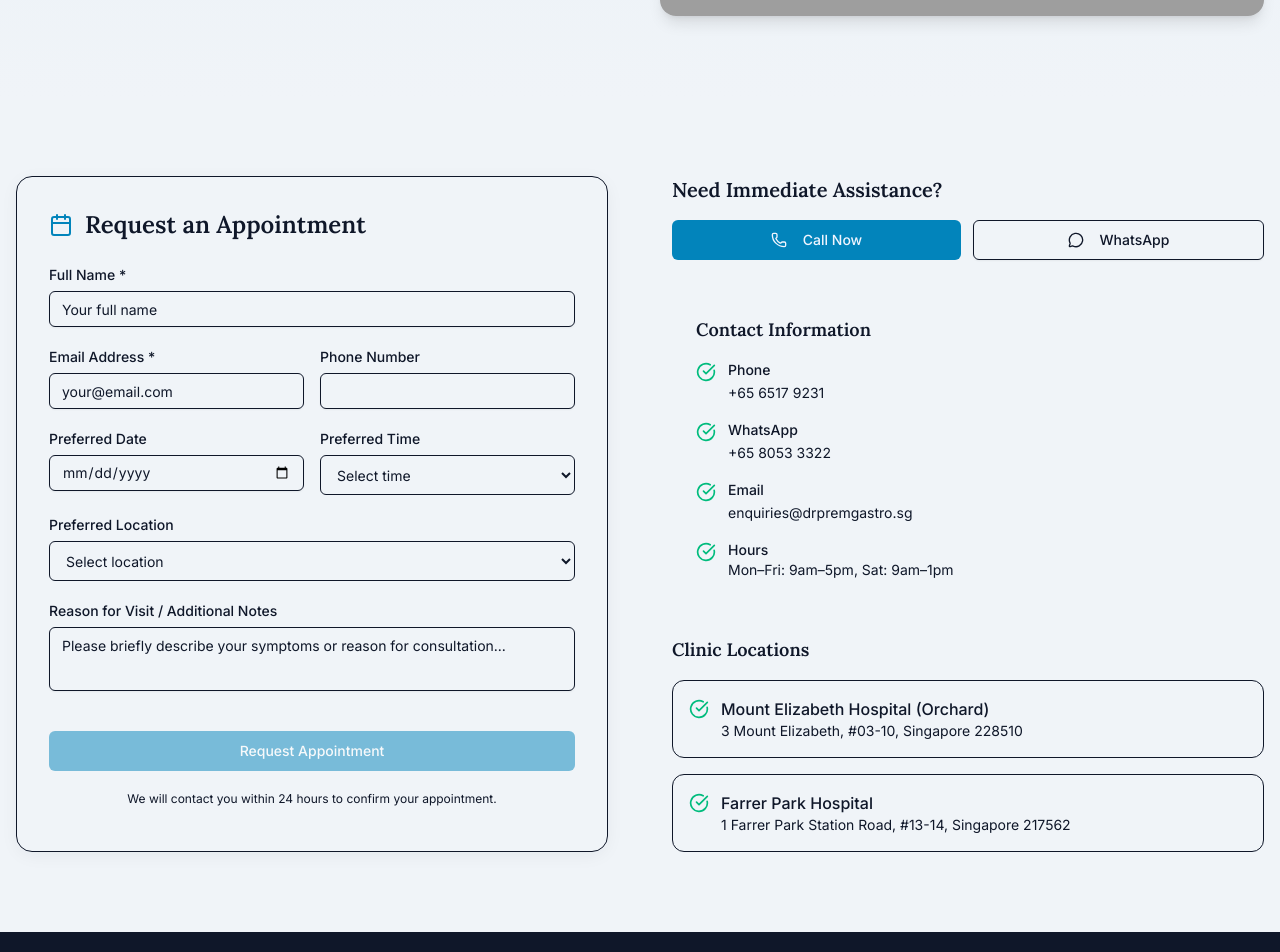
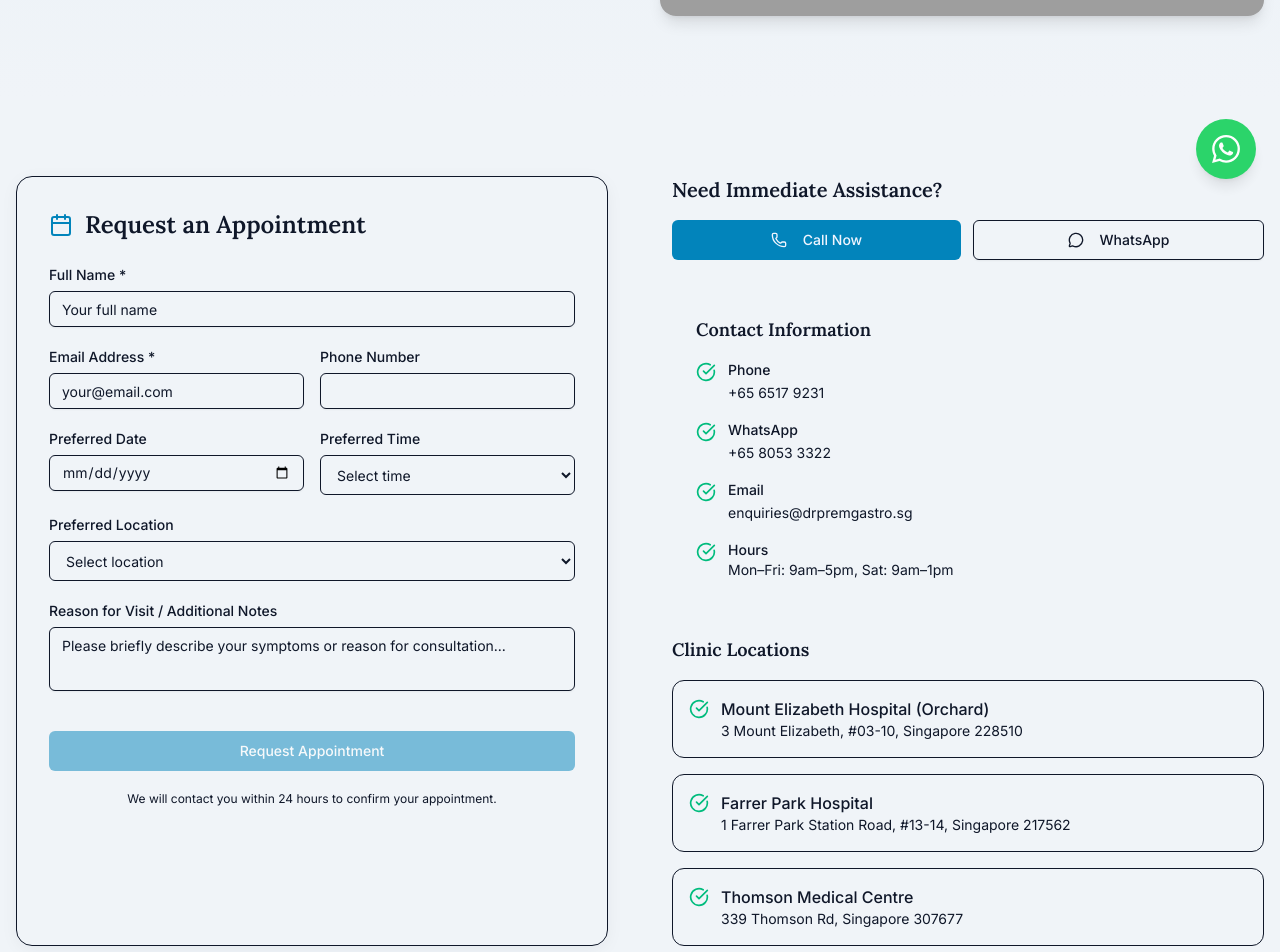
Before and after one commit to phthurairajah-blip/acorn-prem-fe, a Next.js app: page /book-appointment in a window 1280 px wide. Shown: the part 597-1549 px from the top of the page. Built offline with nearby package versions, Linux system fonts and the light colour scheme; no server answers; grey boxes are pictures that could not be loaded.

Commit message:
chore: added whatsapp button and location

```diff
--- a/app/layout.tsx
+++ b/app/layout.tsx
@@ -2,6 +2,7 @@
 import { Geist, Geist_Mono } from "next/font/google";
 import "./globals.css";
 import GoogleAnalytics from "@/components/GoogleAnalytics";
+import WhatsappButtonGate from "@/components/WhatsappButtonGate";
 
 const geistSans = Geist({
   variable: "--font-geist-sans",
@@ -31,6 +32,7 @@
       >
         <GoogleAnalytics measurementId="G-KC4EG87EWT" />
         {children}
+        <WhatsappButtonGate />
       </body>
     </html>
   );
--- a/components/Contact.tsx
+++ b/components/Contact.tsx
@@ -68,6 +68,11 @@
     name: "Farrer Park Hospital",
     address: "1 Farrer Park Station Road, #13-14, Singapore 217562",
     href: "https://maps.google.com/?q=1+Farrer+Park+Station+Road+Singapore+217562",
+  },
+  {
+    name: "Thomson Medical Centre",
+    address: "339 Thomson Rd, Singapore 307677",
+    href: "https://maps.google.com/?q=339+Thomson+Rd+Singapore+307677",
   },
 ];
 
@@ -373,6 +378,7 @@
                   <option value="">Select location</option>
                   <option value="Mount Elizabeth Hospital (Orchard)">Mount Elizabeth Hospital (Orchard)</option>
                   <option value="Farrer Park Hospital">Farrer Park Hospital</option>
+                  <option value="Thomson Medical Centre">Thomson Medical Centre</option>
                   <option value="No preference">No preference</option>
                 </select>
               </div>
--- /dev/null
+++ b/components/WhatsappButton.tsx
@@ -0,0 +1,21 @@
+
+export const WhatsAppButton = () => {
+  return (
+    <a
+      href="https://wa.me/6580533322"
+      target="_blank"
+      rel="noopener noreferrer"
+      aria-label="Chat on WhatsApp"
+      className="fixed bottom-6 right-6 z-50 bg-[#25D366] hover:bg-[#1ebe57] text-white rounded-full p-4 shadow-lg transition-transform hover:scale-110 animate-[pulse_2s_cubic-bezier(0.4,0,0.6,1)_infinite] hover:animate-none"
+    >
+      <svg
+        xmlns="http://www.w3.org/2000/svg"
+        viewBox="0 0 24 24"
+        fill="currentColor"
+        className="h-7 w-7"
+      >
+        <path d="M17.472 14.382c-.297-.149-1.758-.867-2.03-.967-.273-.099-.471-.148-.67.15-.197.297-.767.966-.94 1.164-.173.199-.347.223-.644.075-.297-.15-1.255-.463-2.39-1.475-.883-.788-1.48-1.761-1.653-2.059-.173-.297-.018-.458.13-.606.134-.133.298-.347.446-.52.149-.174.198-.298.298-.497.099-.198.05-.371-.025-.52-.075-.149-.669-1.612-.916-2.207-.242-.579-.487-.5-.669-.51-.173-.008-.371-.01-.57-.01-.198 0-.52.074-.792.372-.272.297-1.04 1.016-1.04 2.479 0 1.462 1.065 2.875 1.213 3.074.149.198 2.096 3.2 5.077 4.487.709.306 1.262.489 1.694.625.712.227 1.36.195 1.871.118.571-.085 1.758-.719 2.006-1.413.248-.694.248-1.289.173-1.413-.074-.124-.272-.198-.57-.347m-5.421 7.403h-.004a9.87 9.87 0 01-5.031-1.378l-.361-.214-3.741.982.998-3.648-.235-.374a9.86 9.86 0 01-1.51-5.26c.001-5.45 4.436-9.884 9.888-9.884 2.64 0 5.122 1.03 6.988 2.898a9.825 9.825 0 012.893 6.994c-.003 5.45-4.437 9.884-9.885 9.884m8.413-18.297A11.815 11.815 0 0012.05 0C5.495 0 .16 5.335.157 11.892c0 2.096.547 4.142 1.588 5.945L.057 24l6.305-1.654a11.882 11.882 0 005.683 1.448h.005c6.554 0 11.89-5.335 11.893-11.893a11.821 11.821 0 00-3.48-8.413z" />
+      </svg>
+    </a>
+  );
+};
--- /dev/null
+++ b/components/WhatsappButtonGate.tsx
@@ -0,0 +1,14 @@
+"use client";
+
+import { usePathname } from "next/navigation";
+import { WhatsAppButton } from "@/components/WhatsappButton";
+
+export default function WhatsappButtonGate() {
+  const pathname = usePathname();
+
+  if (pathname?.startsWith("/admin")) {
+    return null;
+  }
+
+  return <WhatsAppButton />;
+}
--- a/components/page/book-appointment.tsx
+++ b/components/page/book-appointment.tsx
@@ -69,6 +69,11 @@
     name: "Farrer Park Hospital",
     address: "1 Farrer Park Station Road, #13-14, Singapore 217562",
     href: "https://maps.google.com/?q=1+Farrer+Park+Station+Road+Singapore+217562",
+  },
+  {
+    name: "Thomson Medical Centre",
+    address: "339 Thomson Rd, Singapore 307677",
+    href: "https://maps.google.com/?q=339+Thomson+Rd+Singapore+307677",
   },
 ];
 
@@ -386,6 +391,7 @@
                       <option value="">Select location</option>
                       <option value="Mount Elizabeth Hospital (Orchard)">Mount Elizabeth Hospital (Orchard)</option>
                       <option value="Farrer Park Hospital">Farrer Park Hospital</option>
+                      <option value="Thomson Medical Centre">Thomson Medical Centre</option>
                       <option value="No preference">No preference</option>
                     </select>
                   </div>
```
